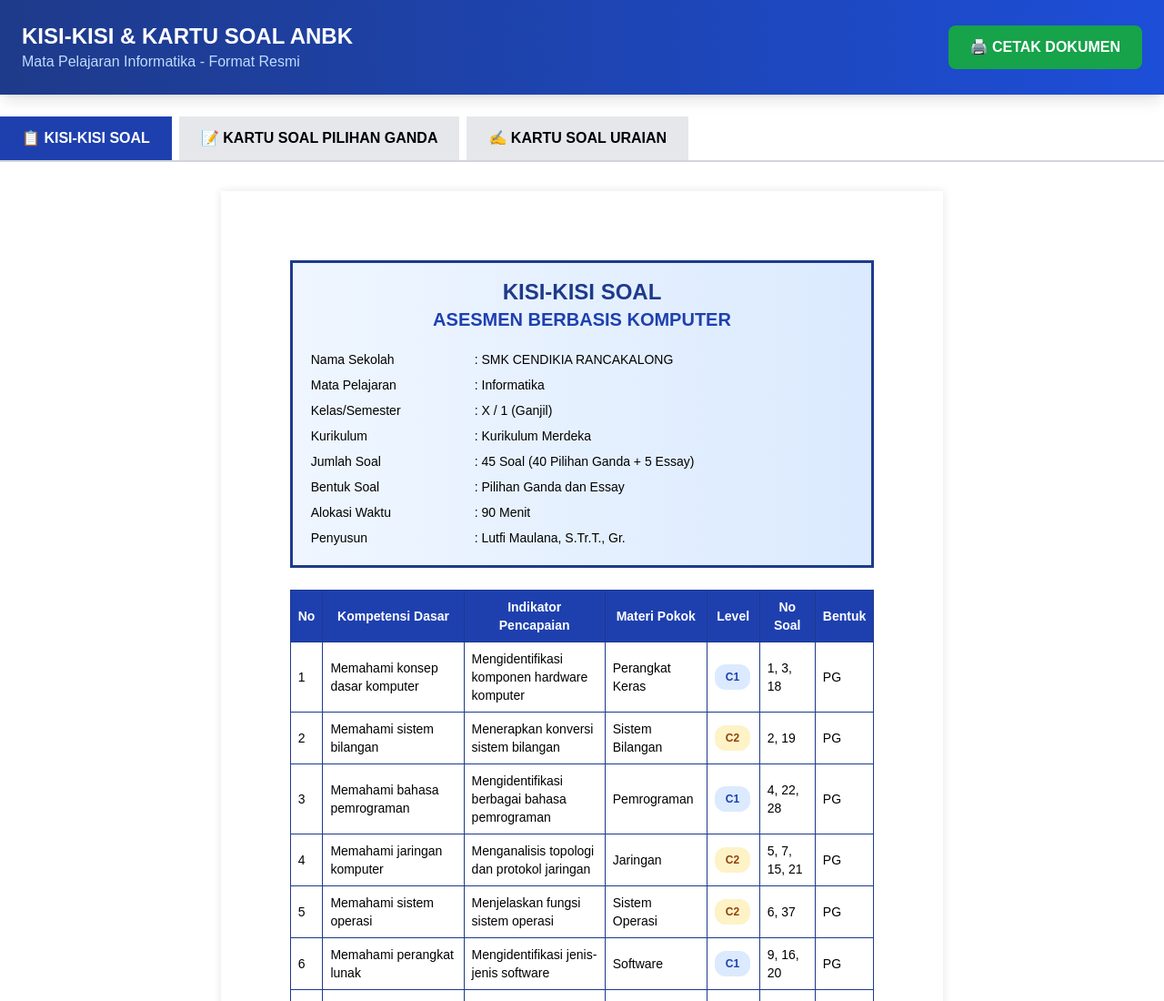
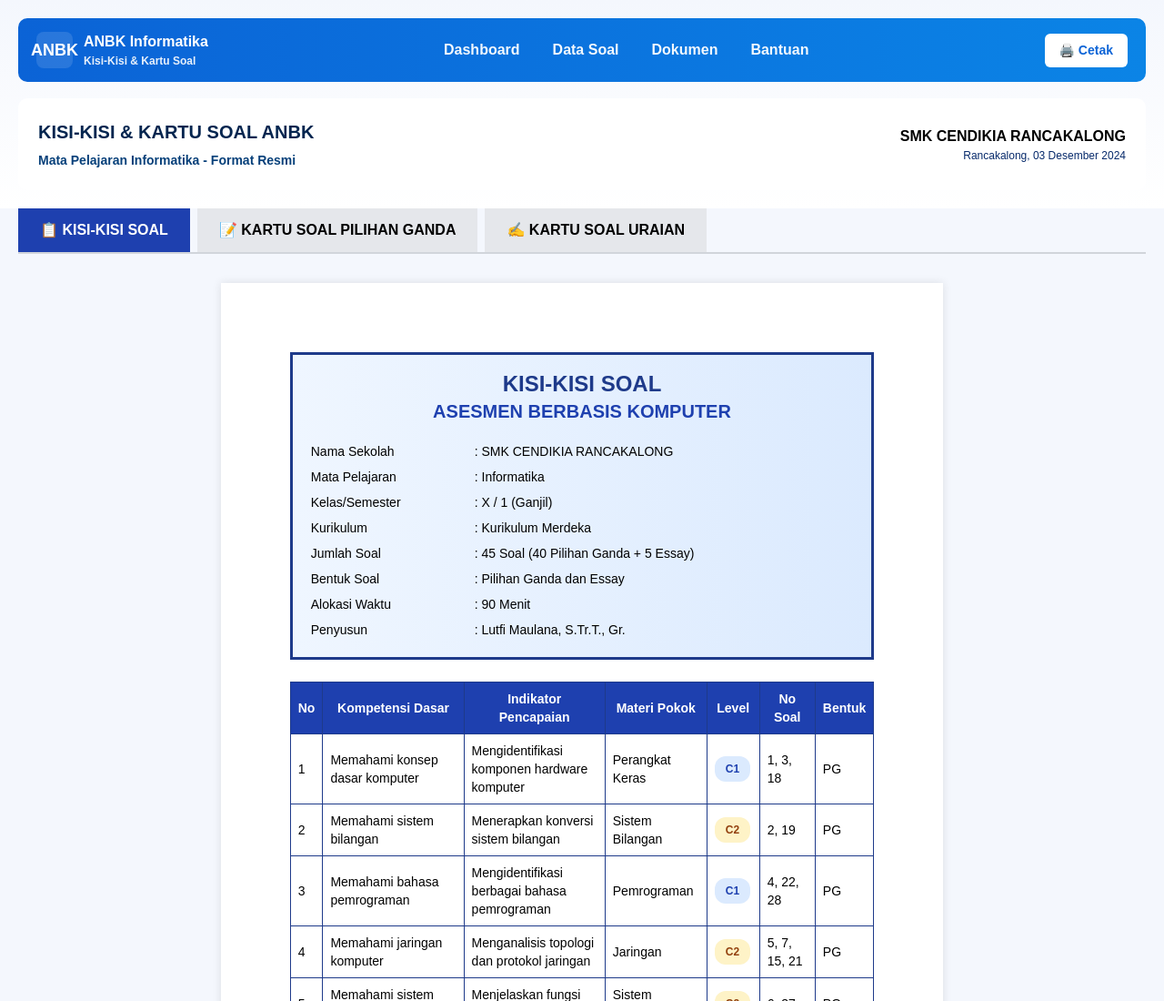
Before and after one commit to kufy-dev/portal-sas, a plain HTML site: page inf.html in a window 1280 px wide. Shown: the top 1100 px of the page at 91% size. Drawn offline with nearby package versions, Linux system fonts and the light colour scheme.

```diff
--- a/inf.html
+++ b/inf.html
@@ -3,7 +3,30 @@
  <head>
   <meta charset="UTF-8">
   <meta name="viewport" content="width=device-width, initial-scale=1.0">
-  <title>Kisi-kisi dan Kartu Soal SAS - Informatika</title>
+  <title>Kisi-kisi dan Kartu Soal ANBK - Informatika</title>
+  <script>
+    // Lightweight mock of elementSdk for standalone use
+    if (!window.elementSdk) {
+      window.elementSdk = {
+        config: {},
+        _opts: null,
+        async init(opts) {
+          this._opts = opts || {};
+          this.config = Object.assign({}, opts && opts.defaultConfig ? opts.defaultConfig : {});
+          if (this._opts && typeof this._opts.onConfigChange === 'function') {
+            try { this._opts.onConfigChange(this.config); } catch (e) { console.error(e); }
+          }
+          return Promise.resolve(this.config);
+        },
+        setConfig(changes) {
+          this.config = Object.assign({}, this.config, changes || {});
+          if (this._opts && typeof this._opts.onConfigChange === 'function') {
+            try { this._opts.onConfigChange(this.config); } catch (e) { console.error(e); }
+          }
+        }
+      };
+    }
+  </script>
   <script src="https://cdn.tailwindcss.com"></script>
   <style>
         body {
@@ -171,6 +194,63 @@
         .level-c3 { background: #fecaca; color: #991b1b; }
         .level-c4 { background: #e9d5ff; color: #6b21a8; }
 
+        /* TKA-like navbar and hero */
+        .gtk-navbar {
+            display: flex;
+            align-items: center;
+            justify-content: space-between;
+            gap: 16px;
+            padding: 14px 20px;
+            background: linear-gradient(90deg,#0b63d6 0%, #0b84e6 100%);
+            color: white;
+            border-radius: 10px;
+        }
+
+        .gtk-navbar .brand {
+            display: flex;
+            align-items: center;
+            gap: 12px;
+            font-weight: 700;
+            font-size: 18px;
+        }
+
+        .gtk-navbar .nav-links {
+            display: flex;
+            gap: 12px;
+        }
+
+        .gtk-navbar .nav-links a {
+            color: rgba(255,255,255,0.95);
+            text-decoration: none;
+            font-weight: 600;
+            padding: 8px 12px;
+            border-radius: 6px;
+        }
+
+        .gtk-navbar .nav-links a:hover { background: rgba(255,255,255,0.08); }
+
+        .gtk-hero {
+            margin-top: 18px;
+            padding: 22px;
+            border-radius: 10px;
+            background: linear-gradient(180deg, rgba(11,99,214,0.08), rgba(11,99,214,0.02));
+            display: flex;
+            align-items: center;
+            justify-content: space-between;
+            gap: 16px;
+        }
+
+        .gtk-hero .hero-text {
+            font-weight: 700;
+            color: #03254f;
+        }
+
+        .gtk-hero .hero-sub {
+            color: #07407a;
+            margin-top: 6px;
+            font-weight: 600;
+        }
+
         @media print {
             body {
                 background: white;
@@ -198,19 +278,53 @@
         }
     </style>
   <style>@view-transition { navigation: auto; }</style>
-  <script src="/_sdk/data_sdk.js" type="text/javascript"></script>
+  <!-- Removed /_sdk/data_sdk.js for standalone use; mocked elementSdk above -->
  </head>
  <body class="bg-gray-100 min-h-full">
-  <div class="w-full bg-white"><!-- Control Panel -->
-   <div class="no-print bg-gradient-to-r from-blue-900 to-blue-700 text-white p-6 sticky top-0 z-50 shadow-lg">
-    <div class="container mx-auto flex justify-between items-center">
-     <div>
-      <h1 class="text-2xl font-bold">KISI-KISI &amp; KARTU SOAL ANBK</h1>
-      <p class="text-blue-200">Mata Pelajaran Informatika - Format Resmi</p>
-     </div><button onclick="handlePrint()" class="print-button"> <span>🖨️ CETAK DOKUMEN</span> </button>
+  <div class="w-full" style="background-color: #f4f7fd;">
+   <!-- Control Panel (GTK-like navbar + hero) -->
+   <div class="no-print" style="padding: 20px; background: linear-gradient(180deg, #f4f7fd 0%, #ffffff 100%);">
+    <div class="container mx-auto">
+     <!-- Navbar -->
+     <div class="gtk-navbar">
+      <div class="brand">
+       <div style="width:40px;height:40px;border-radius:8px;background:rgba(255,255,255,0.12);display:flex;align-items:center;justify-content:center;font-weight:800;">ANBK</div>
+       <div>
+        <div style="font-size:16px;">ANBK Informatika</div>
+        <div style="font-size:12px;opacity:0.9">Kisi-Kisi &amp; Kartu Soal</div>
+       </div>
+      </div>
+
+      <div class="nav-links">
+       <a href="#">Dashboard</a>
+       <a href="#">Data Soal</a>
+       <a href="#">Dokumen</a>
+       <a href="#">Bantuan</a>
+      </div>
+
+      <div class="actions">
+       <button onclick="handlePrint()" class="print-button" style="background: white; color: #0b63d6; padding: 8px 16px; border: none; border-radius: 6px; cursor: pointer; font-weight: 600; font-size: 14px;">
+        🖨️ Cetak
+       </button>
+      </div>
+     </div>
+
+     <!-- Hero -->
+     <div class="gtk-hero" style="background: white;">
+      <div>
+       <div class="hero-text" style="font-size: 20px;">KISI-KISI &amp; KARTU SOAL ANBK</div>
+       <div class="hero-sub" style="font-size: 14px;">Mata Pelajaran Informatika - Format Resmi</div>
+      </div>
+      <div style="text-align:right;">
+       <div style="font-weight:700;">SMK CENDIKIA RANCAKALONG</div>
+       <div style="font-size:12px;color:#072a6b">Rancakalong, 03 Desember 2024</div>
+      </div>
+     </div>
     </div>
-   </div><!-- Tab Navigation -->
-   <div class="no-print container mx-auto mt-6">
+   </div>
+
+   <!-- Tab Navigation -->
+   <div class="no-print container mx-auto" style="padding: 0 20px;">
     <div class="flex gap-2 border-b-2 border-gray-300"><button class="tab-button active" onclick="switchTab('kisi-kisi')"> 📋 KISI-KISI SOAL </button> <button class="tab-button" onclick="switchTab('kartu-pg')"> 📝 KARTU SOAL PILIHAN GANDA </button> <button class="tab-button" onclick="switchTab('kartu-essay')"> ✍️ KARTU SOAL URAIAN </button>
     </div>
    </div><!-- KISI-KISI SECTION -->
@@ -353,7 +467,13 @@
   <script>
         const defaultConfig = {
             school_name: "SMK CENDIKIA RANCAKALONG",
-            teacher_name: "Lutfi Maulana, S.Tr.T., Gr."
+            teacher_name: "Lutfi Maulana, S.Tr.T., Gr.",
+            // blue palette inspired by Kemendikdasmen TKA site
+            primary_color: "#0b63d6",
+            text_color: "#072a6b",
+            accent_color: "#0b84e6",
+            background_color: "#f4f7fd",
+            card_color: "#ffffff"
         };
 
         let config = { ...defaultConfig };
@@ -1425,5 +1545,4 @@
         document.addEventListener('DOMContentLoaded', init);
     </script>
  <script>(function(){function c(){var b=a.contentDocument||a.contentWindow.document;if(b){var d=b.createElement('script');d.innerHTML="window.__CF$cv$params={r:'9a83073ed1ad3df4',t:'MTc2NDc2NDUzMy4wMDAwMDA='};var a=document.createElement('script');a.nonce='';a.src='/cdn-cgi/challenge-platform/scripts/jsd/main.js';document.getElementsByTagName('head')[0].appendChild(a);";b.getElementsByTagName('head')[0].appendChild(d)}}if(document.body){var a=document.createElement('iframe');a.height=1;a.width=1;a.style.position='absolute';a.style.top=0;a.style.left=0;a.style.border='none';a.style.visibility='hidden';document.body.appendChild(a);if('loading'!==document.readyState)c();else if(window.addEventListener)document.addEventListener('DOMContentLoaded',c);else{var e=document.onreadystatechange||function(){};document.onreadystatechange=function(b){e(b);'loading'!==document.readyState&&(document.onreadystatechange=e,c())}}}})();</script></body>
-
 </html>
```
